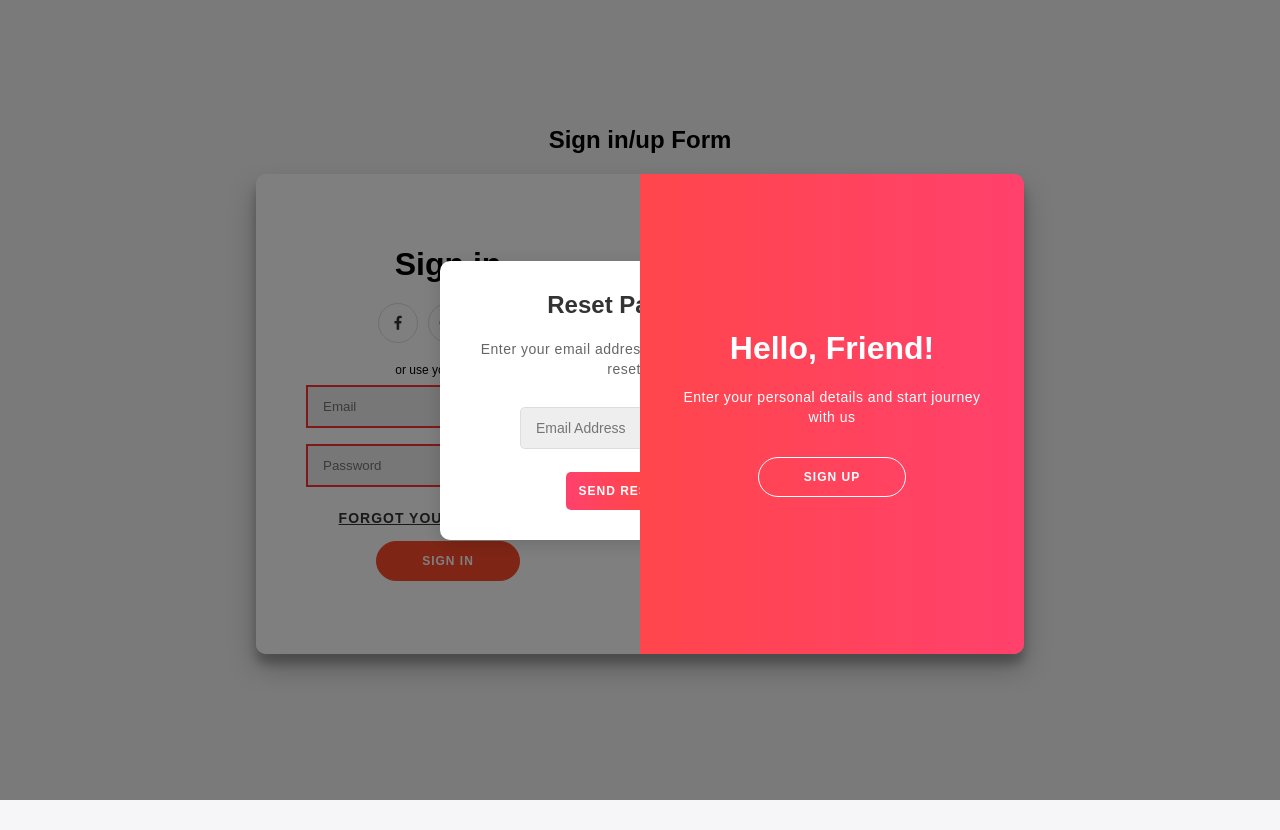
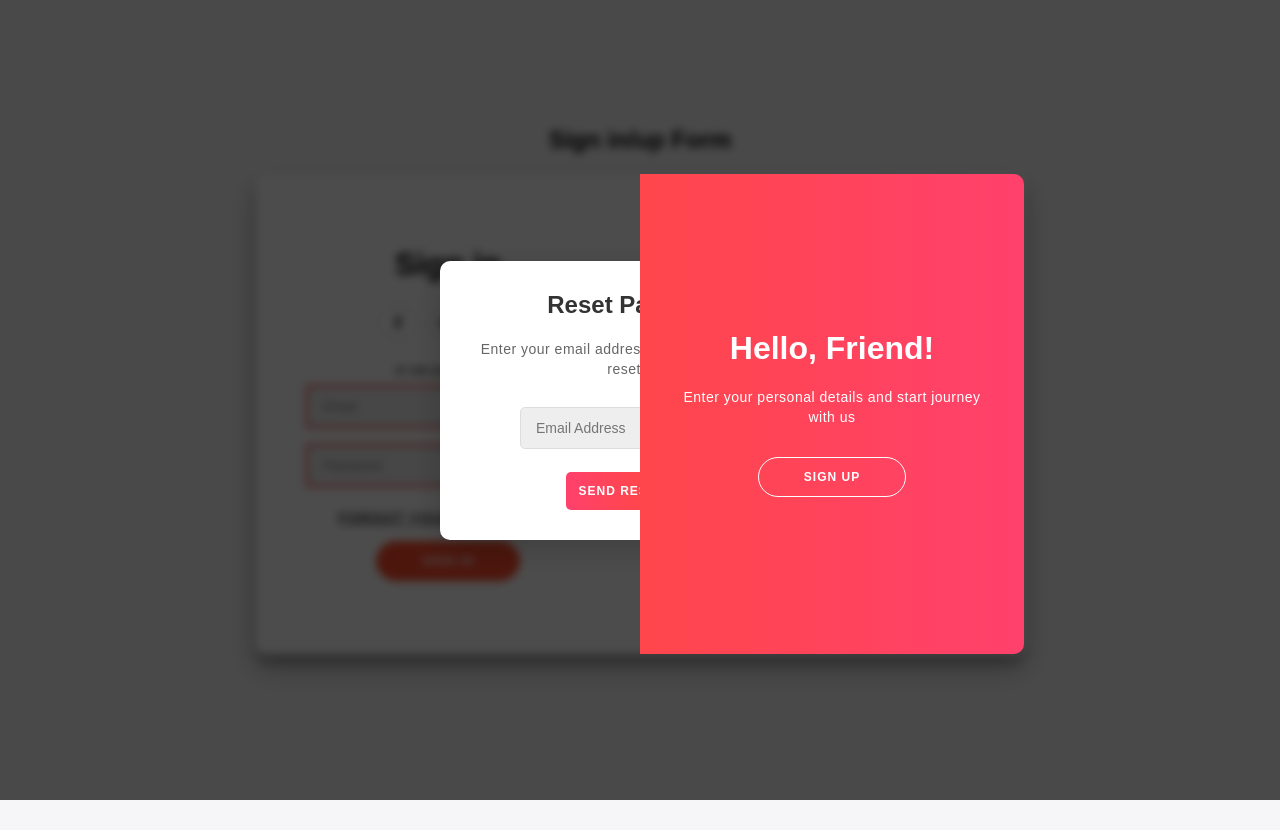
Before and after one commit to srikantalenovo/grepmind-tech, a React (Create React App) app in the folder frontend/: page / in a window 1280 px wide. Both pictures are taken after a click on the button "FORGOT YOUR PASSWORD?". Built offline with nearby package versions, Linux system fonts and the light colour scheme.

Commit message:
added frontend code

```diff
--- a/frontend/src/components/ForgotPassword/ForgotPassword.css
+++ b/frontend/src/components/ForgotPassword/ForgotPassword.css
@@ -4,21 +4,34 @@
   left: 0;
   right: 0;
   bottom: 0;
-  background: rgba(0, 0, 0, 0.5);
+  background: rgba(0, 0, 0, 0.7);
+  backdrop-filter: blur(4px);
   display: flex;
   justify-content: center;
   align-items: center;
-  z-index: 1000;
+  z-index: 9999;
 }
 
 .forgot-password-modal {
   background: white;
   padding: 30px;
   border-radius: 10px;
-  box-shadow: 0 4px 20px rgba(0, 0, 0, 0.15);
+  box-shadow: 0 8px 32px rgba(0, 0, 0, 0.2);
   width: 90%;
   max-width: 400px;
   position: relative;
+  animation: modalFadeIn 0.3s ease-out;
+}
+
+@keyframes modalFadeIn {
+  from {
+    opacity: 0;
+    transform: translateY(-20px);
+  }
+  to {
+    opacity: 1;
+    transform: translateY(0);
+  }
 }
 
 .close-button {
```
